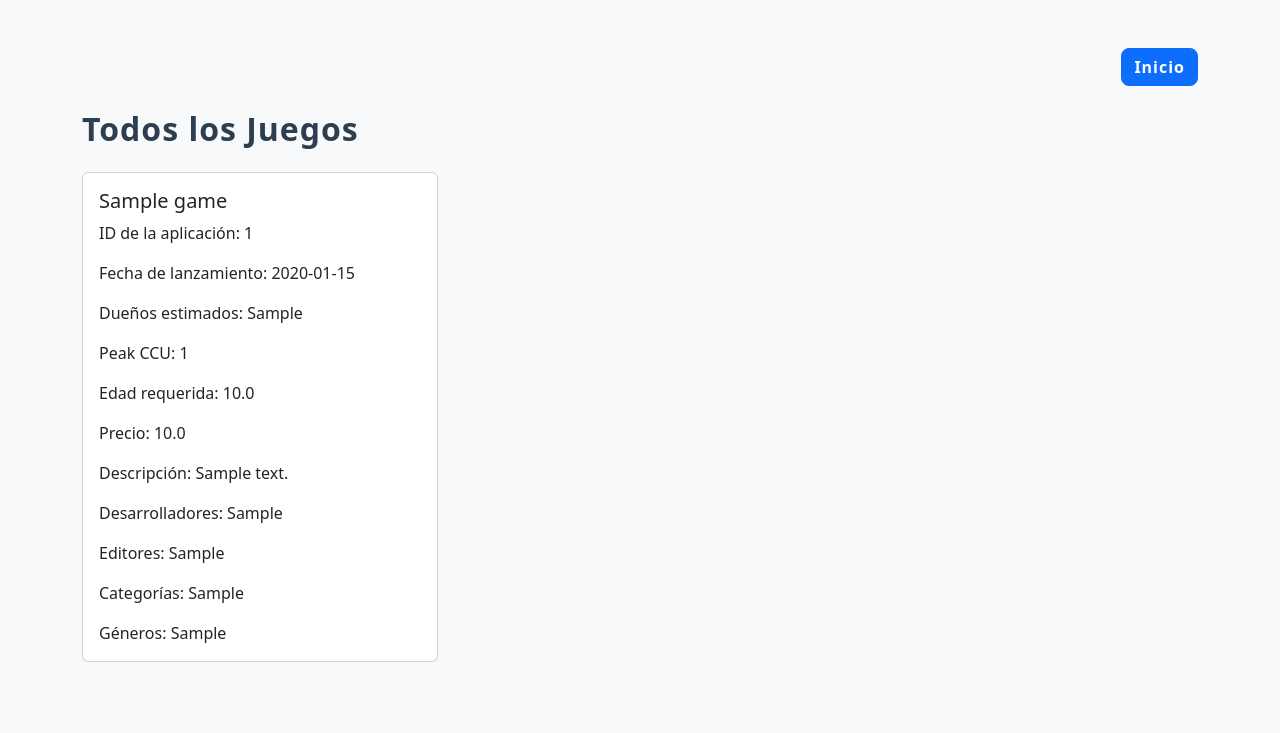
After one commit to UTN-BDA/Proyect-Dinamita, a Django app: page /all/ in a window 1280 px wide. The commit adds this page. Shown: the top 733 px of the page. Run offline with Django 5.2, Linux system fonts and the light colour scheme; tables that the repository leaves empty hold one stand-in row (values such as "Sample post").

Commit message:
boton de inicio para base, ahora hay una home donde podemos seleccionar que queremos hacer, podemos ver todos los juegos juntos

```diff
--- /dev/null
+++ b/games/templates/all.html
@@ -0,0 +1,30 @@
+{% extends "base.html" %}
+{% block title %}
+    Inicio
+{% endblock title %}
+{% block content %}
+    <h2 class="mb-4">Todos los Juegos</h2>
+    <div class="row">
+        {% for game in games %}
+            <div class="col-md-4 mb-4">
+                <div class="card">
+                    <div class="card-body">
+                        <h5 class="card-title ">{{ game.name }}</h5>
+                        <p class="card-text">ID de la aplicación: {{ game.app_id }}</p>
+                        <p class="card-text">Fecha de lanzamiento: {{ game.release_date }}</p>
+                        <p class="card-text">Dueños estimados: {{ game.estimated_owners }}</p>
+                        <p class="card-text">Peak CCU: {{ game.peak_ccu }}</p>
+                        <p class="card-text">Edad requerida: {{ game.required_age }}</p>
+                        <p class="card-text">Precio: {{ game.price }}</p>
+                        <p class="card-text">Descripción: {{ game.about_game }}</p>
+                        <p class="card-text">Desarrolladores: {{ game.developers }}</p>
+                        <p class="card-text">Editores: {{ game.publishers }}</p>
+                        <p class="card-text">Categorías: {{ game.categories }}</p>
+                        <p class="card-text">Géneros: {{ game.genres }}</p>
+                    </div>
+                </div>
+            </div>
+        {% endfor %}
+    </div>
+    {% if not games %}<div class="alert alert-warning mt-3">No se encontraron juegos.</div>{% endif %}
+{% endblock content %}
--- a/games/templates/base.html
+++ b/games/templates/base.html
@@ -3,14 +3,26 @@
 <html lang="es">
     <head>
         <meta charset="UTF-8" />
-		<title>{% block title %}SteamDB{% endblock %}</title>
-		<link
-			href="https://cdn.jsdelivr.net/npm/bootstrap@5.3.3/dist/css/bootstrap.min.css"
-			rel="stylesheet"
-		/>
+        <meta name="description"
+              content="SteamDB - Encuentra información sobre juegos y más." />
+        <meta name="keywords"
+              content="Steam, juegos, base de datos, videojuegos, información" />
+        <title>
+            {% block title %}
+                SteamDB
+            {% endblock title %}
+        </title>
+        <link href="https://cdn.jsdelivr.net/npm/bootstrap@5.3.3/dist/css/bootstrap.min.css"
+              rel="stylesheet" />
         <link rel="stylesheet" href="{% static 'css/styles.css' %}" />
     </head>
     <body class="bg-light">
-		<div class="container py-5">{% block content %}{% endblock %}</div>
+        <div class="container py-5">
+            <div class="d-flex justify-content-end mb-4">
+                <a href="{% url 'home' %}" class="btn btn-primary">Inicio</a>
+            </div>
+            {% block content %}
+            {% endblock content %}
+        </div>
     </body>
 </html>
--- a/games/urls.py
+++ b/games/urls.py
@@ -1,6 +1,8 @@
 from django.urls import path, include
-from .views import game_search
+from .views import game_search, home, all
 
 urlpatterns = [
+    path('', home, name='home'),
     path('search/', game_search, name='game_search'),
+    path('all/', all, name='all_games'),
 ]
--- a/games/views.py
+++ b/games/views.py
@@ -25,3 +25,10 @@ def game_search(request):
         "selected_field": selected_field,
         "query": query,
     })
+
+def home(request):
+    return render(request, "home.html")
+
+def all(request):
+    games = Game.objects.all()
+    return render(request, "all.html", {"games": games})
```
Also changed, not shown: games/templates/home.html (added, +11 -0 lines), games/templates/query.html (+12 -5 lines). Lines whose indentation alone changed are shown as unchanged.
